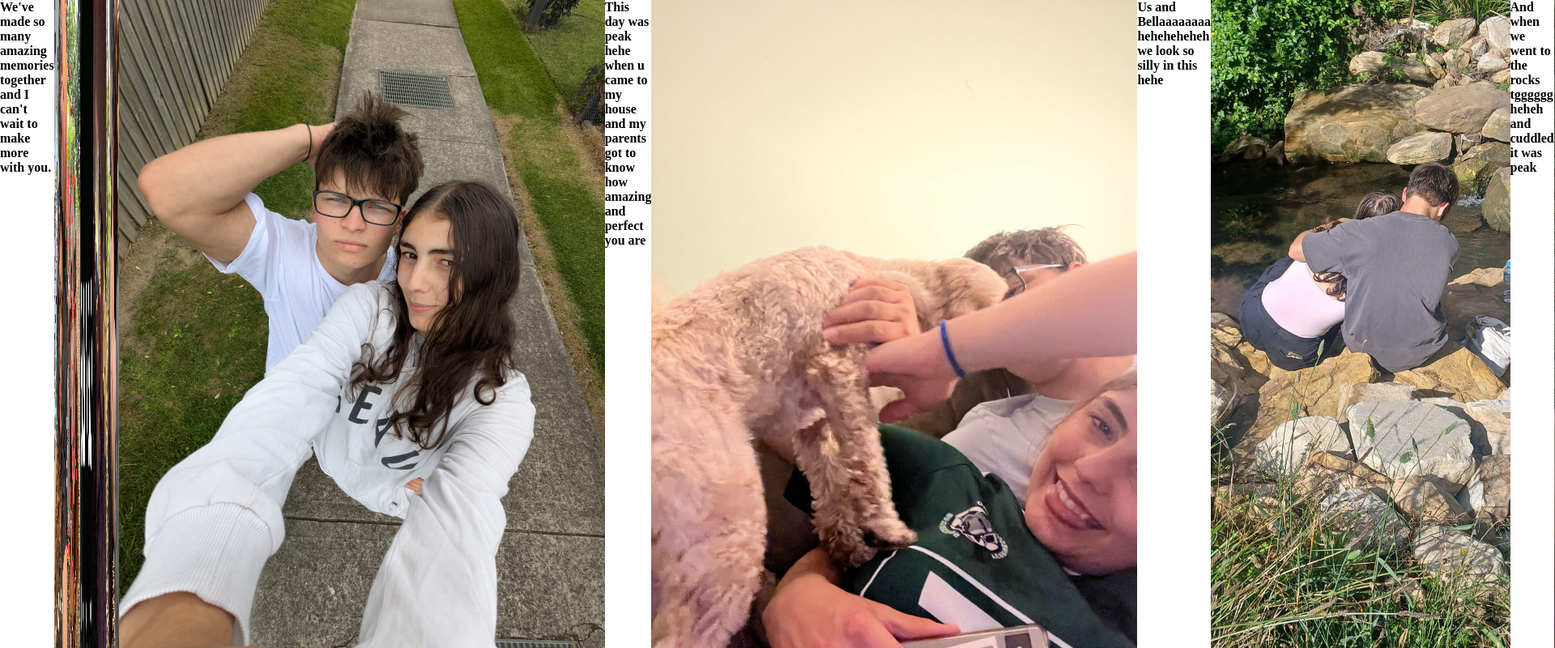
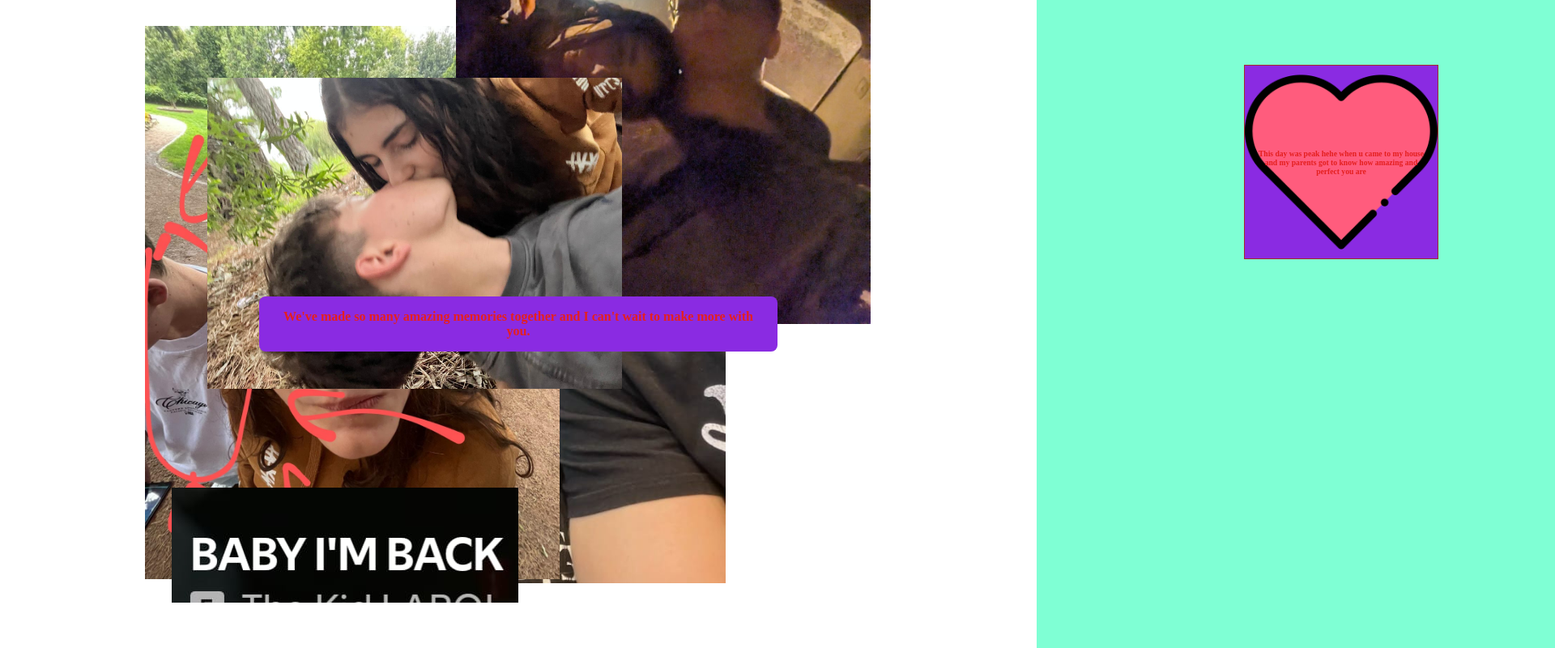
Before and after one commit to ElfinClient/evie, a plain HTML site: page memories.html in a window 1280 px wide. Shown: the top 800 px of the page at 81% size, 1920 px wide, since content can reach past the window. Drawn offline with Linux system fonts and the light colour scheme.

Commit message:
done base framework and allat its past midnight bru ima sleep

```diff
--- a/memories.html
+++ b/memories.html
@@ -10,34 +10,40 @@
 
     <div id="memorieshero">
         <h4>We've made so many amazing memories together and I can't wait to make more with you.</h4>
-        <img class="images hero1" src="./resources/images/shoulderinmall.jpg" alt="">
-        <img class="images hero2" src="./resources/images/thephoto.jpg" alt="">
-        <img class="images hero3" src="./resources/images/babyimback.jpg" alt="">
-        <img class="images hero4" src="./resources/images/incar.jpg" alt="">
-        <img class="images hero5" src="./resources/images/kissing.jpg" alt="">
+        <img class="hero1" src="./resources/images/shoulderinmall.jpg" alt="">
+        <img class="hero2" src="./resources/images/thephoto.jpg" alt="">
+        <img class="hero3" src="./resources/images/babyimback.jpg" alt="">
+        <img class="hero4" src="./resources/images/incar.jpg" alt="">
+        <img class="hero5" src="./resources/images/kissing.jpg" alt="">
     </div>
 
-    <div class="memory">
+
+    <div id="memoriescontainer">
+        <h2>eeeeee</h2>
+        <div class="memory memory1">
             <img id="couplephoto" src="./resources/images/couple.jpg" alt="couple photo where you look pretty (as always) heheh">
             <h4>This day was peak hehe when u came to my house and my parents got to know how amazing and perfect you are</h4>
         </div>
-    <div class="memory">
+        <div class="memory memory2">
             <img id="bellaphoto" src="./resources/images/bellaaaaa.jpg" alt="us with bellaaaaaaaa">
             <h4>Us and Bellaaaaaaaa heheheheheh we look so silly in this hehe</h4>
         </div>
-    <div class="memory">
+        <div class="memory memory3">
             <img src="./resources/images/sittingtgrocks.jpg" alt="us sitting tg on rocks">
             <h4>And when we went to the rocks tgggggg heheh and cuddled it was peak</h4>
         </div>
-    <div class="memory">
+        <div class="memory memory4">
             <img src="./resources/images/picnic.jpg" alt="picnic heheh">
             <h4>It was super good and we watched a movie afterrrrr (ride along 2) and ye super good night 😁
             </h4>
         </div>
 
-    <div class="memory">
+        <div class="memory memorymore">
             <h4>I made this part expandable for future memories ;)</h4>
         </div>
+    </div>
 
+
+    <script src="./resources/script.js"></script>
 </body>
 </html>
--- a/resources/styles/memoriesstyles.css
+++ b/resources/styles/memoriesstyles.css
@@ -11,14 +11,163 @@ body {
     flex-wrap: nowrap;
 }
 
+/* Memorieshero */
+
 #memorieshero img {
-    width: 1rem !important;
+    position: absolute;
+    max-width: 40%;
+    height: auto;
 }
+.hero1 {
+    bottom: 10%;
+    right: 30%;
+}
+.hero2 {
+    top: 4%;
+    left: 14%;
+}
+.hero3{
+    bottom: 7%;
+    right: 50%;
+}
+.hero4 {
+    bottom: 50%;
+    right: 16%;
+}
+.hero5 {
+    bottom: 40%;
+    left: 20%;
+}
+
 #memorieshero {
     display: flex;
     flex-direction: row;
+    height: 100vh;
+    width: 100vw;
+    background-color: rgb(246, 219, 255);
 }
-.memory {
+#memorieshero h4 {
+    max-width: 80vw;
+    position: absolute;
+    top: 50%;
+    left: 50%;
+    transform: translate(-50%, -50%);
+    display: flex;
+    justify-content: center;
+    align-items: center;
+    text-align: center;
+    background-color: blueviolet;
+    height: auto;
+    padding: 1rem;
+    border-radius: 0.5rem;
+    z-index: 1000;
+    color: rgb(228, 31, 31);
+}
+
+
+/* Memories */
+
+#memoriescontainer {
+    margin-left: 100vw;
+    width: 400vw;
+    height: 100vh;
     display: flex;
     flex-direction: row;
+    flex-wrap: nowrap;
+    position: relative;
+    background-color: aquamarine;
 }
+#memoriescontainer h2 {
+    width: 400vw;
+    color: transparent;
+}
+
+.memory {
+    border: solid 1px brown;
+    width: 15rem;
+    height: 15rem;
+    position: absolute;
+    transition: all 0.5s ease-in-out;
+    transform-origin: center; /* Ensure scaling happens from the center */
+
+}
+.memory:hover {
+    transform: scale(1.5); /* Scale the element evenly (e.g., 1.33 = 33% larger) */
+    border: solid 2px blueviolet;
+}
+
+.memory::before {
+    content: ""; /* Required for pseudo-elements */
+    position: absolute;
+    top: 0;
+    left: 0;
+    width: 100%;
+    height: 100%;
+    background-size: cover;
+    background-position: center;
+    background-repeat: no-repeat;
+    background-image: url(../images/heart.png);
+    background-color: blueviolet; /* Overlay */
+    transition: opacity 0.5s ease-in-out; /* Smooth fade effect */
+    z-index: 1; /* Ensure it appears above the image */
+}
+
+.memory:hover::before {
+    opacity: 0; /* Fade out the overlay on hover */
+}
+
+.memory img {
+    width: 100%;
+    max-height: 100%;
+    object-fit: cover;
+    height: auto;
+}
+.memory h4 {
+    padding: 1rem;
+    font-size: 0.6rem;
+    display: flex;
+    justify-content: center;
+    text-align: center;
+    align-items: center;
+    width: 100%;
+    height: 100%;
+    position: absolute;
+    top: 50%;
+    left: 50%;
+    transform: translate(-50%, -50%);
+    z-index: 1000;
+    color: rgb(228, 31, 31);
+}
+.memory h4:hover {
+    font-size: 1.2rem;
+    transition: all 0.5s ease-in-out;
+    color: white;
+    background-image: none;
+}
+
+
+
+
+.memory1 {
+    top: 10%;
+    left: 5%;
+}
+.memory2 {
+    top: 20%;
+    left: 25%;
+}
+.memory3 {
+    top: 30%;
+    left: 45%;
+}
+.memory4 {
+    top: 40%;
+    left: 65%;
+}
+.memory4 img {
+    height: 100%;
+}
+.memorymore {
+    top: 50%;
+    left: 85%;
+}
```
Lines whose indentation alone changed are shown as unchanged.
